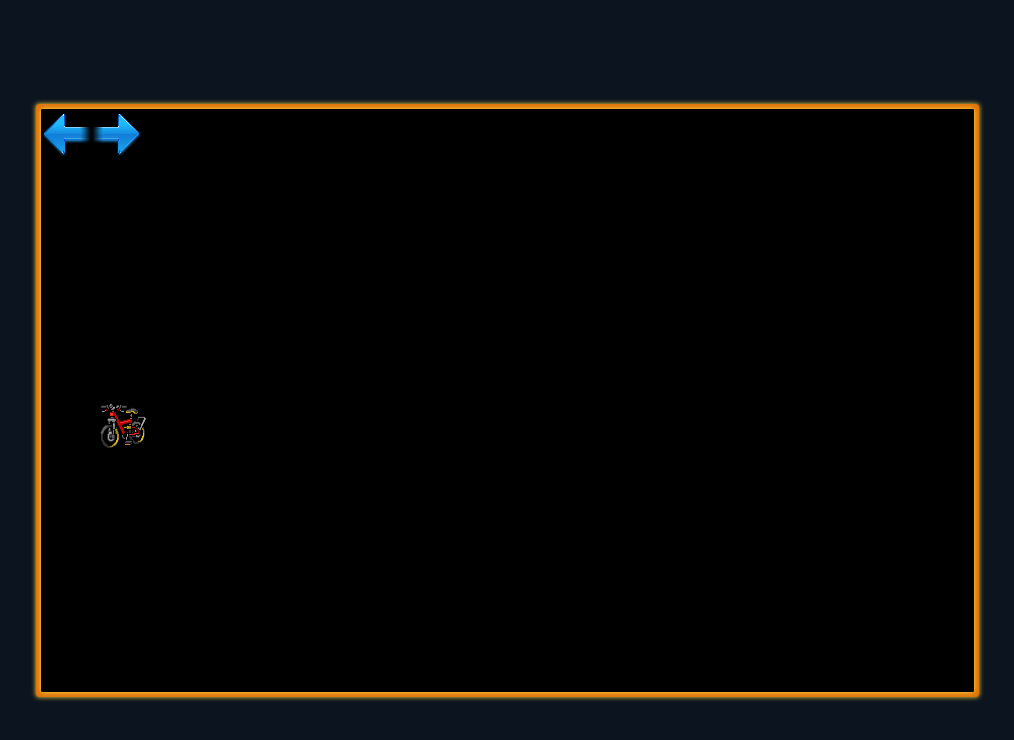
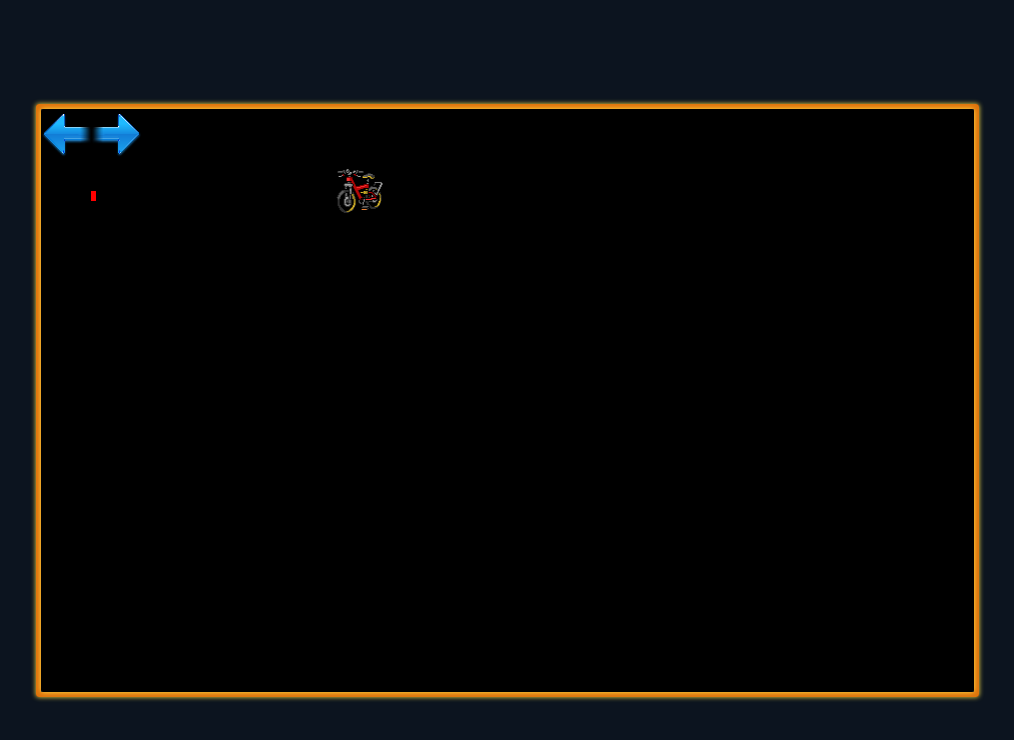
Before and after one commit to Kocal/IUT-HTML-Projet, a plain HTML site: page index.html in a window 1280 px wide. Shown: the whole page, without its empty margins (133-1147 px from the left). Drawn offline with Linux system fonts and the light colour scheme; animation ran at ten frames a second.

Commit message:
suppression du moteur du jeu. Tout se passe avec Phaser.

```diff
--- a/index.html
+++ b/index.html
@@ -10,7 +10,6 @@
 <div id="game-container"></div>
 
 <script src="js/phaser.min.js"></script>
-<script src="js/state/GamePlay/tron.js"></script>
 <script src="js/state/Boot/Boot.js"></script>
 <script src="js/state/GameTitle/GameTitle.js"></script>
 <script src="js/state/GamePlay/GamePlay.js"></script>
--- a/js/state/GamePlay/GamePlay.js
+++ b/js/state/GamePlay/GamePlay.js
@@ -2,26 +2,147 @@
 var GamePlay;
 
 GamePlay = (function() {
+  var Joueur;
+
   GamePlay.prototype.moteur = null;
 
-  GamePlay.prototype.spriteMoto1 = null;
+  Joueur = (function() {
+    function Joueur() {}
 
-  GamePlay.prototype.spriteMoto2 = null;
+    Joueur.prototype.spriteMoto = null;
 
-  GamePlay.prototype.spriteMoto3 = null;
+    Joueur.prototype.lastWall = null;
 
-  GamePlay.prototype.spriteMoto4 = null;
+    Joueur.prototype.lastWallPosition = null;
+
+    Joueur.prototype.bmd = null;
+
+    Joueur.prototype.color = '#ff0000';
+
+    return Joueur;
+
+  })();
+
+  GamePlay.prototype.joueur1 = Joueur;
+
+  GamePlay.prototype.joueur2 = Joueur;
+
+  GamePlay.prototype.joueur3 = Joueur;
+
+  GamePlay.prototype.joueur4 = Joueur;
 
   GamePlay.prototype.spriteG = null;
 
   GamePlay.prototype.spriteD = null;
+
+  GamePlay.prototype.globalVelocity = 100;
+
+  GamePlay.prototype.epaisseurMur = 10;
+
+  GamePlay.prototype.prolongerMur = function(joueur) {
+    if (joueur.lastWall) {
+      if (joueur.spriteMoto.body.velocity.x > 0) {
+        joueur.lastWall.width = joueur.spriteMoto.x - joueur.lastWallPosition;
+        return console.log(joueur.lastWall.width);
+      } else if (joueur.spriteMoto.body.velocity.x < 0) {
+        return joueur.lastWall.width = joueur.lastWallPosition - (joueur.spriteMoto.x + joueur.spriteMoto.width);
+      } else if (joueur.spriteMoto.body.velocity.y > 0) {
+        return joueur.lastWall.height = joueur.spriteMoto.y - joueur.lastWall.y;
+      } else if (joueur.spriteMoto.body.velocity.y < 0) {
+        return joueur.lastWall.height = joueur.lastWallPosition - (joueur.spriteMoto.y + joueur.lastWall.y);
+      }
+    }
+  };
+
+  GamePlay.prototype.moveUp = function(joueur, bmd) {
+    joueur.spriteMoto.body.velocity.y = -this.globalVelocity;
+    joueur.spriteMoto.body.velocity.x = 0;
+    bmd.ctx.rect(0, 0, this.epaisseurMur, 5);
+    bmd.ctx.fill();
+    joueur.lastWall = game.add.sprite(joueur.spriteMoto.x + joueur.spriteMoto.width / 2, joueur.spriteMoto.y + joueur.spriteMoto.height, bmd);
+    game.physics.arcade.enable([joueur.lastWall]);
+    joueur.lastWall.body.velocity.y = -this.globalVelocity;
+    return joueur.lastWallPosition = joueur.spriteMoto.y + joueur.spriteMoto.height;
+  };
+
+  GamePlay.prototype.moveDown = function(joueur, bmd) {
+    joueur.spriteMoto.body.velocity.y = this.globalVelocity;
+    joueur.spriteMoto.body.velocity.x = 0;
+    bmd.ctx.rect(0, 0, this.epaisseurMur, 5);
+    bmd.ctx.fill();
+    joueur.lastWall = game.add.sprite(joueur.spriteMoto.x + joueur.spriteMoto.width / 2, joueur.spriteMoto.y, bmd);
+    return joueur.lastWallPosition = joueur.spriteMoto.y;
+  };
+
+  GamePlay.prototype.moveLeft = function(joueur, bmd) {
+    joueur.spriteMoto.body.velocity.x = -this.globalVelocity;
+    joueur.spriteMoto.body.velocity.y = 0;
+    bmd.ctx.rect(0, 0, 5, this.epaisseurMur);
+    bmd.ctx.fill();
+    joueur.lastWall = game.add.sprite(joueur.spriteMoto.x + joueur.spriteMoto.width, joueur.spriteMoto.y + joueur.spriteMoto.width / 2, bmd);
+    game.physics.arcade.enable([joueur.lastWall]);
+    joueur.lastWall.body.velocity.x = -this.globalVelocity;
+    return joueur.lastWallPosition = joueur.spriteMoto.x + joueur.spriteMoto.width;
+  };
+
+  GamePlay.prototype.moveRight = function(joueur, bmd) {
+    joueur.spriteMoto.body.velocity.x = this.globalVelocity;
+    joueur.spriteMoto.body.velocity.y = 0;
+    bmd.ctx.rect(0, 0, 5, this.epaisseurMur);
+    bmd.ctx.fill();
+    joueur.lastWall = game.add.sprite(joueur.spriteMoto.x, joueur.spriteMoto.y + joueur.spriteMoto.width / 2, bmd);
+    return joueur.lastWallPosition = joueur.spriteMoto.x;
+  };
+
+  GamePlay.prototype.tourneDroite = function(joueur, bmd) {
+    if (joueur.spriteMoto.body.velocity.x > 0) {
+      this.moveDown(joueur, bmd);
+    } else if (joueur.spriteMoto.body.velocity.x < 0) {
+      this.moveUp(joueur, bmd);
+    } else if (joueur.spriteMoto.body.velocity.y > 0) {
+      this.moveLeft(joueur, bmd);
+    } else if (joueur.spriteMoto.body.velocity.y < 0) {
+      this.moveRight(joueur, bmd);
+    }
+    if (debug) {
+      return console.log('tourne droite');
+    }
+  };
+
+  GamePlay.prototype.tourneGauche = function(joueur, bmd) {
+    if (joueur.spriteMoto.body.velocity.x > 0) {
+      this.moveUp(joueur, bmd);
+    } else if (joueur.spriteMoto.body.velocity.x < 0) {
+      this.moveDown(joueur, bmd);
+    } else if (joueur.spriteMoto.body.velocity.y > 0) {
+      this.moveRight(joueur, bmd);
+    } else if (joueur.spriteMoto.body.velocity.y < 0) {
+      this.moveLeft(joueur, bmd);
+    }
+    if (debug) {
+      return console.log('tourne gauche');
+    }
+  };
+
+  GamePlay.prototype.tourne = function(joueur, direction) {
+    if (joueur.lastWall && joueur.lastWall.body) {
+      joueur.lastWall.body.moves = false;
+    }
+    joueur.bmd = game.add.bitmapData();
+    joueur.bmd.ctx.beginPath();
+    joueur.bmd.ctx.fillStyle = '#ff0000';
+    if (direction === "droite") {
+      return this.tourneDroite(joueur, joueur.bmd);
+    } else if (direction === "gauche") {
+      return this.tourneGauche(joueur, joueur.bmd);
+    }
+  };
 
   function GamePlay(game1) {
     this.game = game1;
     if (debug) {
       console.log('GamePlay::construct()');
     }
-    this.moteur = new tronEngine(500, 500);
   }
 
   GamePlay.prototype.preload = function() {
@@ -40,9 +161,12 @@ GamePlay = (function() {
     if (debug) {
       console.log('GamePlay::create()');
     }
-    this.spriteMoto1 = game.add.sprite(this.moteur.player1.posX, this.moteur.player1.posY, 'moto1');
-    game.physics.startSystem(Phaser.Physics.ARCADE);
-    game.physics.arcade.enable([this.spriteMoto1]);
+    game.time.advancedTiming = true;
+    game.stage.smoothed = false;
+    this.joueur1.spriteMoto = game.add.sprite(50, 50, 'moto1');
+    game.physics.arcade.enable([this.joueur1.spriteMoto]);
+    this.joueur1.spriteMoto.body.velocity.y = this.globalVelocity;
+    this.tourne(this.joueur1, "gauche");
     this.spriteG = game.add.sprite(0, 0, 'fleche_gauche');
     this.spriteG.scale.setTo(0.2, 0.2);
     this.spriteD = game.add.sprite(50, 0, 'fleche_droite');
@@ -57,23 +181,21 @@ GamePlay = (function() {
     if (debug) {
       console.log("bonton gauche");
     }
-    return this.moteur.player1.tourneGauche();
+    return this.tourne(this.joueur1, "gauche");
   };
 
   GamePlay.prototype.listenerBoutonD = function() {
     if (debug) {
       console.log("bonton droit");
     }
-    return this.moteur.player1.tourneDroite();
+    return this.tourne(this.joueur1, "droite");
   };
 
   GamePlay.prototype.update = function() {
     if (debug) {
       console.log('GamePlay::update()');
     }
-    this.moteur.nextStep();
-    this.spriteMoto1.body.velocity.x = this.moteur.player1.getVelocityX();
-    return this.spriteMoto1.body.velocity.y = this.moteur.player1.getVelocityY();
+    return this.prolongerMur(this.joueur1);
   };
 
   return GamePlay;
--- a/js/state/GamePlay/tron.js
+++ /dev/null
@@ -1,109 +0,0 @@
-// Generated by CoffeeScript 1.10.0
-var tronBike, tronEngine;
-
-tronBike = (function() {
-  tronBike.prototype.posX = 0;
-
-  tronBike.prototype.posY = 0;
-
-  tronBike.prototype.direction = 0;
-
-  function tronBike(posX, posY, direction) {
-    this.posX = posX;
-    this.posY = posY;
-    this.direction = direction;
-  }
-
-  tronBike.prototype.avance = function() {
-    if (this.direction === 3) {
-      this.posX--;
-    }
-    if (this.direction === 1) {
-      this.posX++;
-    }
-    if (this.direction === 0) {
-      this.posY--;
-    }
-    if (this.direction === 2) {
-      return this.posY++;
-    }
-  };
-
-  tronBike.prototype.tourneDroite = function() {
-    this.direction++;
-    if (this.direction === 4) {
-      this.direction = 0;
-    }
-    if (debug) {
-      return console.log('tourne droite');
-    }
-  };
-
-  tronBike.prototype.tourneGauche = function() {
-    this.direction--;
-    if (this.direction === -1) {
-      this.direction = 3;
-    }
-    if (debug) {
-      return console.log('tourne gauche');
-    }
-  };
-
-  tronBike.prototype.getVelocityX = function() {
-    if (this.direction === 3) {
-      return -100;
-    }
-    if (this.direction === 1) {
-      return 100;
-    }
-    return 0;
-  };
-
-  tronBike.prototype.getVelocityY = function() {
-    if (this.direction === 0) {
-      return -100;
-    }
-    if (this.direction === 2) {
-      return 100;
-    }
-    return 0;
-  };
-
-  return tronBike;
-
-})();
-
-tronEngine = (function() {
-  tronEngine.prototype.player1 = 0;
-
-  tronEngine.prototype.player2 = 0;
-
-  tronEngine.prototype.player3 = 0;
-
-  tronEngine.prototype.player4 = 0;
-
-  tronEngine.prototype.tronMap = [];
-
-  function tronEngine(dimensionX, dimensionY) {
-    this.tronMap = new Array(dimensionX * dimensionY);
-    this.player1 = new tronBike(50, 50, 2);
-    this.player2 = new tronBike(200, 50, 2);
-    this.player3 = new tronBike(50, 200, 0);
-    this.player4 = new tronBike(200, 200, 0);
-  }
-
-  tronEngine.prototype.nextStep = function() {
-    this.player1.avance();
-    this.player2.avance();
-    this.player3.avance();
-    this.player4.avance();
-    if (debug) {
-      return console.log(this.player1.posX + " " + this.player1.posY);
-    }
-  };
-
-  return tronEngine;
-
-})();
-
-//# sourceMappingURL=tron.js.map
```
Also changed, not shown: 4 other files.
